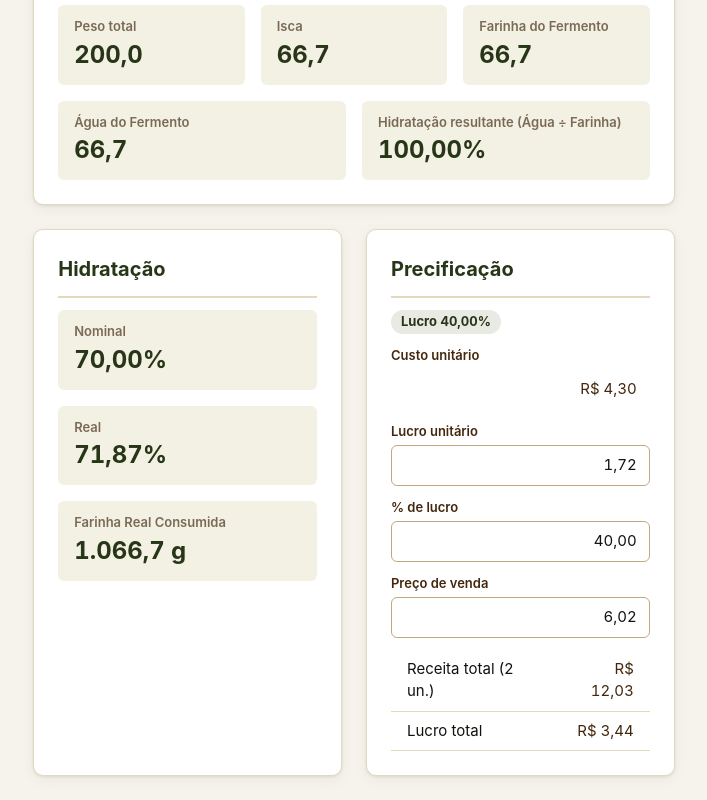
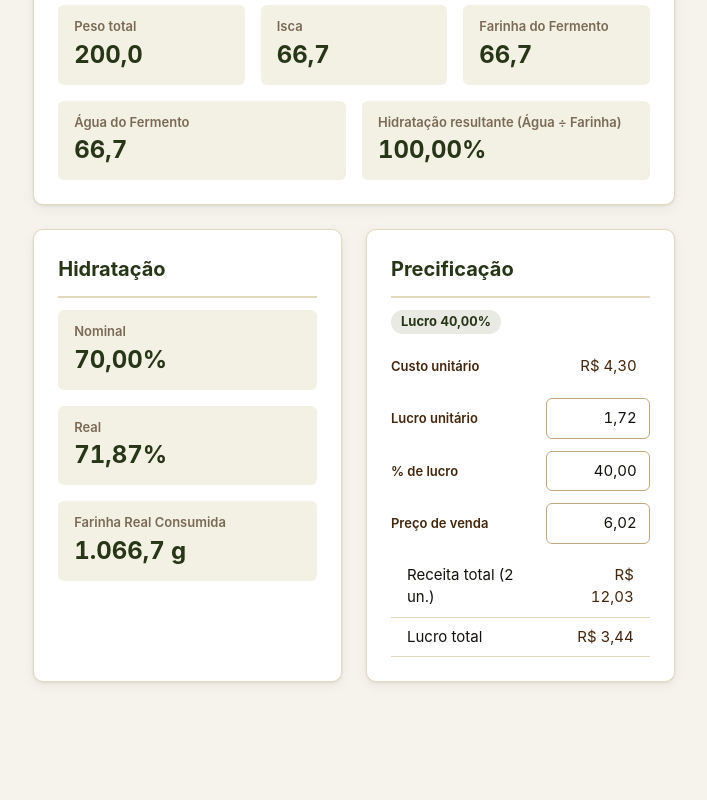
Before and after one commit to cisotar/minhapadaria, a website built with Vite: page receitas.html in a window 1280 px wide. Shown: the part 1976-2776 px from the top of the page, without its empty margins (286-993 px from the left). After the commit the page ends 2682 px from the top, so only its background shows below. Built offline with nearby package versions, Linux system fonts and the light colour scheme.

Commit message:
fix(ui): card Precificação — rótulo e número na mesma linha — issue 042 revisão
Os 4 campos do card (Custo unitário, Lucro unitário, % de lucro, Preço de venda)
usavam `.field` (coluna: rótulo em cima, número embaixo). Novo modificador
`.field--inline` (design-system, tokens-only, documentado) põe rótulo à esquerda
e número à direita na mesma linha. Suíte: 413 passed.

Co-Authored-By: Claude Opus 4.8 (1M context) <noreply@anthropic.com>

```diff
--- a/references/design-system.css
+++ b/references/design-system.css
@@ -194,6 +194,18 @@ h3 { font-size: var(--fs-sub); font-weight: 600; color: var(--text-2); }
 .field label {
   font-size: var(--fs-small); font-weight: 600; color: var(--text-2);
 }
+/* Modificador de `.field` (issue 042 revisão): rótulo e valor na MESMA linha
+   — rótulo à esquerda, número à direita (card Precificação). Contraparte
+   horizontal do `.field` padrão (coluna). Largura do input fixada em 6,5rem,
+   mesma convenção de `.table .cell-input.num`. Só tokens, sem valor bruto novo.
+   O alinhamento à direita do número já vem de `.num`. */
+.field--inline {
+  flex-direction: row;
+  align-items: baseline;
+  justify-content: space-between;
+  gap: var(--sp-3);
+}
+.field--inline .input { width: 6.5rem; }
 
 .input {
   font: inherit;
--- a/src/ui/pricingPanel.ts
+++ b/src/ui/pricingPanel.ts
@@ -79,7 +79,7 @@ export function renderPricingPanel(root: HTMLElement, store: AppStateStore): voi
     fieldKey: ActiveField,
     validate: ((parsed: number) => ValidationResult) | null,
   ): { field: HTMLElement; input: HTMLInputElement; sync: (text: string) => void } {
-    const field = h('div', { className: 'field' });
+    const field = h('div', { className: 'field field--inline' }); // issue 042 revisão: rótulo + valor na mesma linha
     field.appendChild(h('label', {}, [label]));
     const input = h('input', { className: 'input num', 'aria-label': ariaLabel }) as HTMLInputElement;
     // Último valor confirmado (§7.1) — atualizado só por `sync` (nunca durante
@@ -147,7 +147,7 @@ export function renderPricingPanel(root: HTMLElement, store: AppStateStore): voi
   // `store.update`). Reusa `.field`/`.readonly` (design-system.css) e
   // `setDerivedDisplay` (cellHelpers.ts, regra de ouro 2), mesmo padrão de
   // `ingredientsTable.ts`/`batchPanel.ts`.
-  const costField = h('div', { className: 'field' });
+  const costField = h('div', { className: 'field field--inline' }); // issue 042 revisão: rótulo + valor na mesma linha
   costField.appendChild(h('label', {}, ['Custo unitário']));
   const costInput = h('input', {
     className: 'input num readonly',
```
Also changed, not shown: references/design-system.html (+1 -0 lines).
